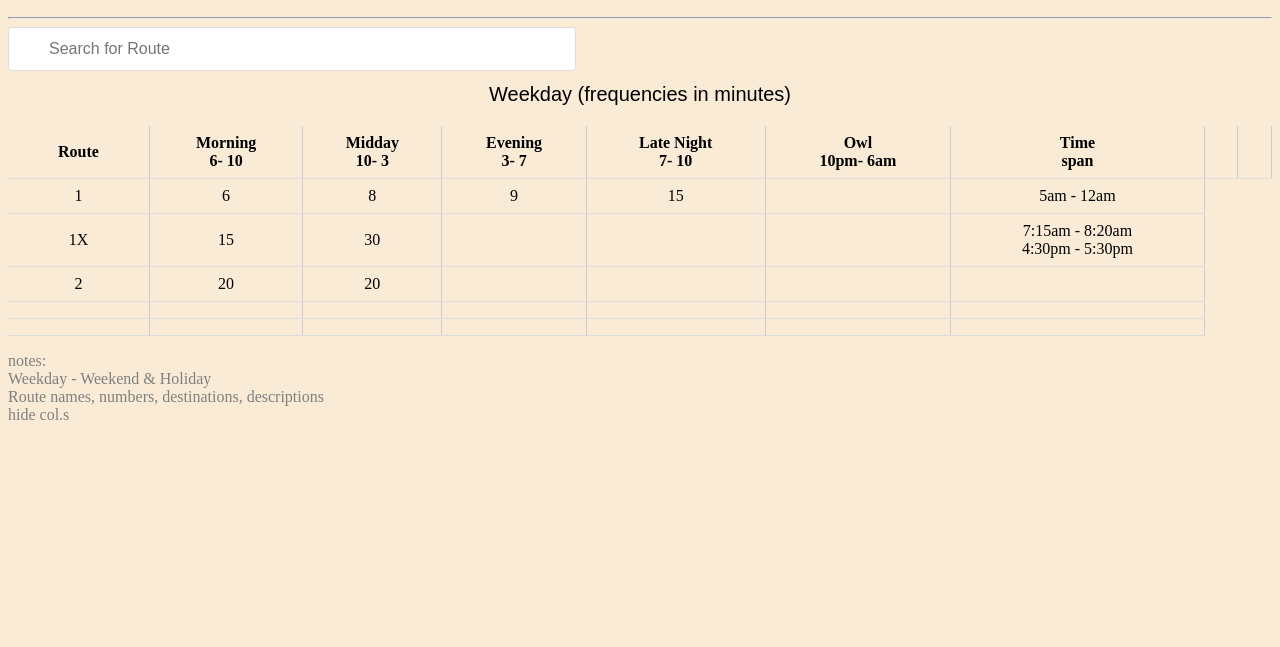
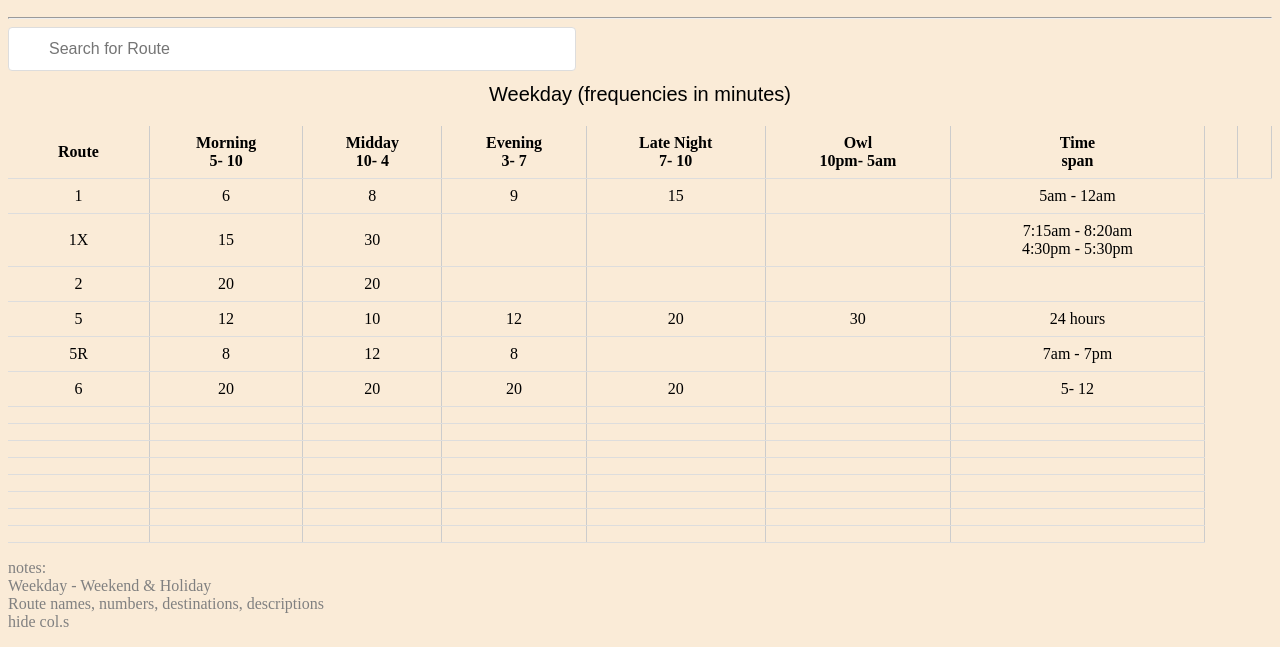
Before and after one commit to tinytao1/muni, a plain HTML site: page index.html in a window 1280 px wide. Shown: the part 174-821 px from the top of the page. Before the commit the page ends 800 px from the top, so only its background shows below. Drawn offline with Linux system fonts and the light colour scheme.

Commit message:
Update schedule times in index.html

```diff
--- a/index.html
+++ b/index.html
@@ -76,15 +76,15 @@ notes:<br>
   <tr>
     <th style="width: 125px;">Route</th>
 
-    <th>Morning <br> 6- 10</th>
+    <th>Morning <br> 5- 10</th>
 
-    <th>Midday <br> 10- 3</th>
+    <th>Midday <br> 10- 4</th>
 
     <th>Evening <br> 3- 7</th>
 
     <th>Late Night <br> 7- 10</th>
 
-    <th>Owl <br> 10pm- 6am</th>
+    <th>Owl <br> 10pm- 5am</th>
 
     <th>Time <br> span</th>
 
@@ -119,6 +119,96 @@ notes:<br>
     <td>2</td>
     <td>20</td>
     <td>20</td>
+    <td></td>
+    <td></td>
+    <td></td>
+    <td></td>
+  </tr>
+
+  <tr>
+    <td>5</td>
+    <td>12</td>
+    <td>10</td>
+    <td>12</td>
+    <td>20</td>
+    <td>30</td>
+    <td>24 hours</td>
+  </tr>
+
+  <tr>
+    <td>5R</td>
+    <td>8</td>
+    <td>12</td>
+    <td>8</td>
+    <td></td>
+    <td></td>
+    <td>7am - 7pm</td>
+  </tr>
+
+  <tr>
+    <td>6</td>
+    <td>20</td>
+    <td>20</td>
+    <td>20</td>
+    <td>20</td>
+    <td></td>
+    <td>5- 12</td>
+  </tr>
+
+  <tr>
+    <td></td>
+    <td></td>
+    <td></td>
+    <td></td>
+    <td></td>
+    <td></td>
+    <td></td>
+  </tr>
+
+  <tr>
+    <td></td>
+    <td></td>
+    <td></td>
+    <td></td>
+    <td></td>
+    <td></td>
+    <td></td>
+  </tr>
+
+  <tr>
+    <td></td>
+    <td></td>
+    <td></td>
+    <td></td>
+    <td></td>
+    <td></td>
+    <td></td>
+  </tr>
+
+  <tr>
+    <td></td>
+    <td></td>
+    <td></td>
+    <td></td>
+    <td></td>
+    <td></td>
+    <td></td>
+  </tr>
+
+  <tr>
+    <td></td>
+    <td></td>
+    <td></td>
+    <td></td>
+    <td></td>
+    <td></td>
+    <td></td>
+  </tr>
+
+  <tr>
+    <td></td>
+    <td></td>
+    <td></td>
     <td></td>
     <td></td>
     <td></td>
```
